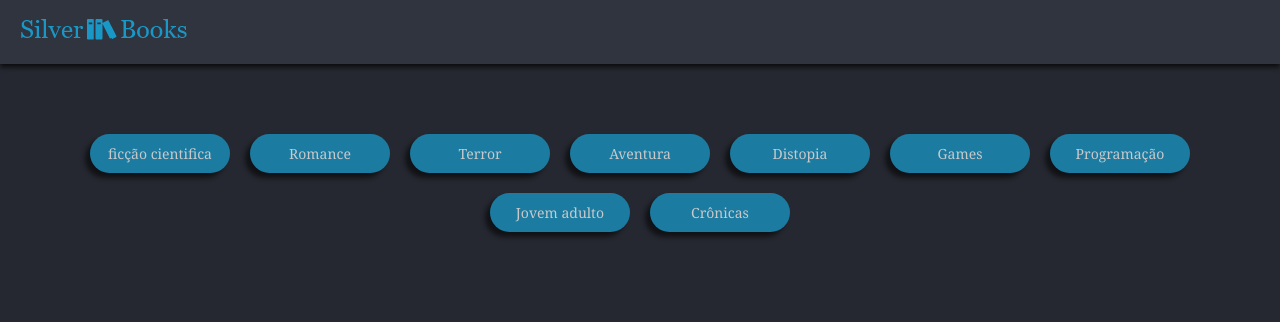
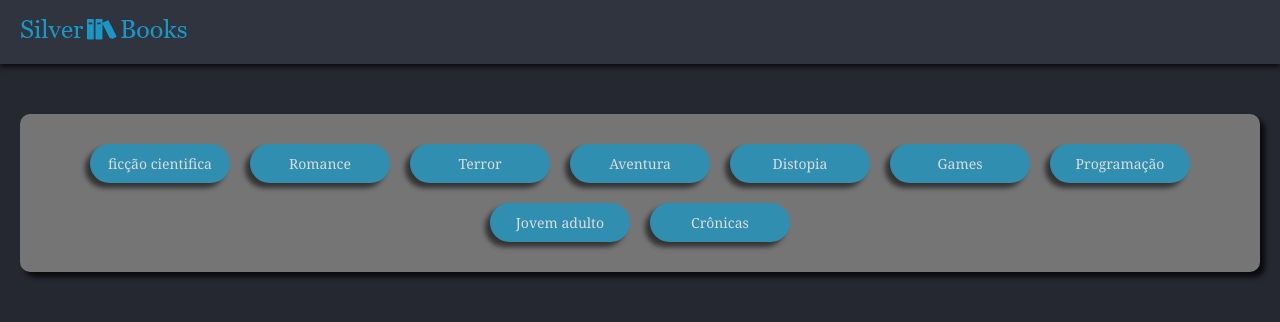
Before and after one commit to SilverTrident/SilverBooks, a React (Create React App) app in the folder frontend/: page / in a window 1280 px wide. Shown: the top 322 px of the page. Built offline with nearby package versions, Linux system fonts and the light colour scheme.

Commit message:
complet fields filter

```diff
--- a/frontend/src/App.js
+++ b/frontend/src/App.js
@@ -11,7 +11,7 @@ import RegisterBook from './pages/RegisterBook'
 import EditBook from './pages/EditBook'
 import DownloadPage from './pages/DownloadPage'
 */
-import Register from './pages/DownloadPage'
+import Register from './pages/HomePageAdm'
 function App() {
     return (
     <Register/>
--- a/frontend/src/pages/DownloadPage/styles.css
+++ b/frontend/src/pages/DownloadPage/styles.css
@@ -12,13 +12,20 @@
 
 }
 #filters{
+    background: var( --color-opacity);
+
+    margin: 0 2rem;
+    border-radius: 1rem;
+
     margin-top: 5rem;
     display: flex;
     flex-wrap: wrap;
-    padding: 1rem 6rem;
+    padding: 2rem 6rem;
     align-items: center;
     justify-content: center;
-}
+    margin-bottom: 10rem;
+    box-shadow: 5px 5px 5px 0px rgba(0,0,0,0.75);
+  }
 
 #left-aside{
     width: 100%;
--- a/frontend/src/pages/HomePageAdm/index.js
+++ b/frontend/src/pages/HomePageAdm/index.js
@@ -1,7 +1,10 @@
 import React from 'react'
+
 import Header from '../../components/Header';
 import Footer from '../../components/Footer'
 import Book from '../../components/Book'
+import Filter from '../../components/Filter'
+
 import './styles.css'
 
 import BtnEdit from '../../assets/images/icons/BtnEdit.png'
@@ -12,6 +15,17 @@ function HomePage() {
     return (
         <div id="home-page" className='contanner'>
             <Header />
+            <div id='filters'>
+                <Filter name='ficção cientifica'/>
+                <Filter name='Romance'/>
+                <Filter name='Terror'/>
+                <Filter name='Aventura'/>
+                <Filter name='Distopia'/>
+                <Filter name='Games'/>
+                <Filter name='Programação'/>
+                <Filter name='Jovem adulto'/>
+                <Filter name='Crônicas'/>
+            </div>
             <div id="home-page-content" className="container">
                 <main>
                     <Book >
--- a/frontend/src/pages/HomePageAdm/styles.css
+++ b/frontend/src/pages/HomePageAdm/styles.css
@@ -4,6 +4,21 @@
   width: 100vw;
   height: 100vh;
 
+}
+#filters{
+  background: var( --color-opacity);
+
+  margin: 0 2rem;
+  border-radius: 1rem;
+
+  margin-top: 5rem;
+  display: flex;
+  flex-wrap: wrap;
+  padding: 2rem 6rem;
+  align-items: center;
+  justify-content: center;
+  margin-bottom: 10rem;
+  box-shadow: 5px 5px 5px 0px rgba(0,0,0,0.75);
 }
 #home-page #home-page-content main{
   display: flex;
--- a/frontend/src/pages/HomePageUser/styles.css
+++ b/frontend/src/pages/HomePageUser/styles.css
@@ -2,7 +2,21 @@
     width: 100vw;
     height: 100vh;
 }
+#filters{
+    background: var( --color-opacity);
 
+    margin: 0 2rem;
+    border-radius: 1rem;
+
+    margin-top: 5rem;
+    display: flex;
+    flex-wrap: wrap;
+    padding: 2rem 6rem;
+    align-items: center;
+    justify-content: center;
+    margin-bottom: 10rem;
+    box-shadow: 5px 5px 5px 0px rgba(0,0,0,0.75);
+  }
 #home-page-content{
     margin-top: 10rem;
     display: flex;
@@ -17,6 +31,7 @@
     background:var(--color-primary);
     width: auto;
     height: 20vh;
+    box-shadow: -5px 5px 5px 0px rgba(0,0,0,0.75);
 }
 
 main{
@@ -30,6 +45,7 @@ main{
     margin-bottom: 4rem;
     background:var(--color-primary);
     height: 20vh;
+    box-shadow: 5px 5px 5px 0px rgba(0,0,0,0.75);
 }
 
 @media(min-width: 800px ) {
```
Also changed, not shown: frontend/src/pages/HomePageUser/index.js (+12 -0 lines).
